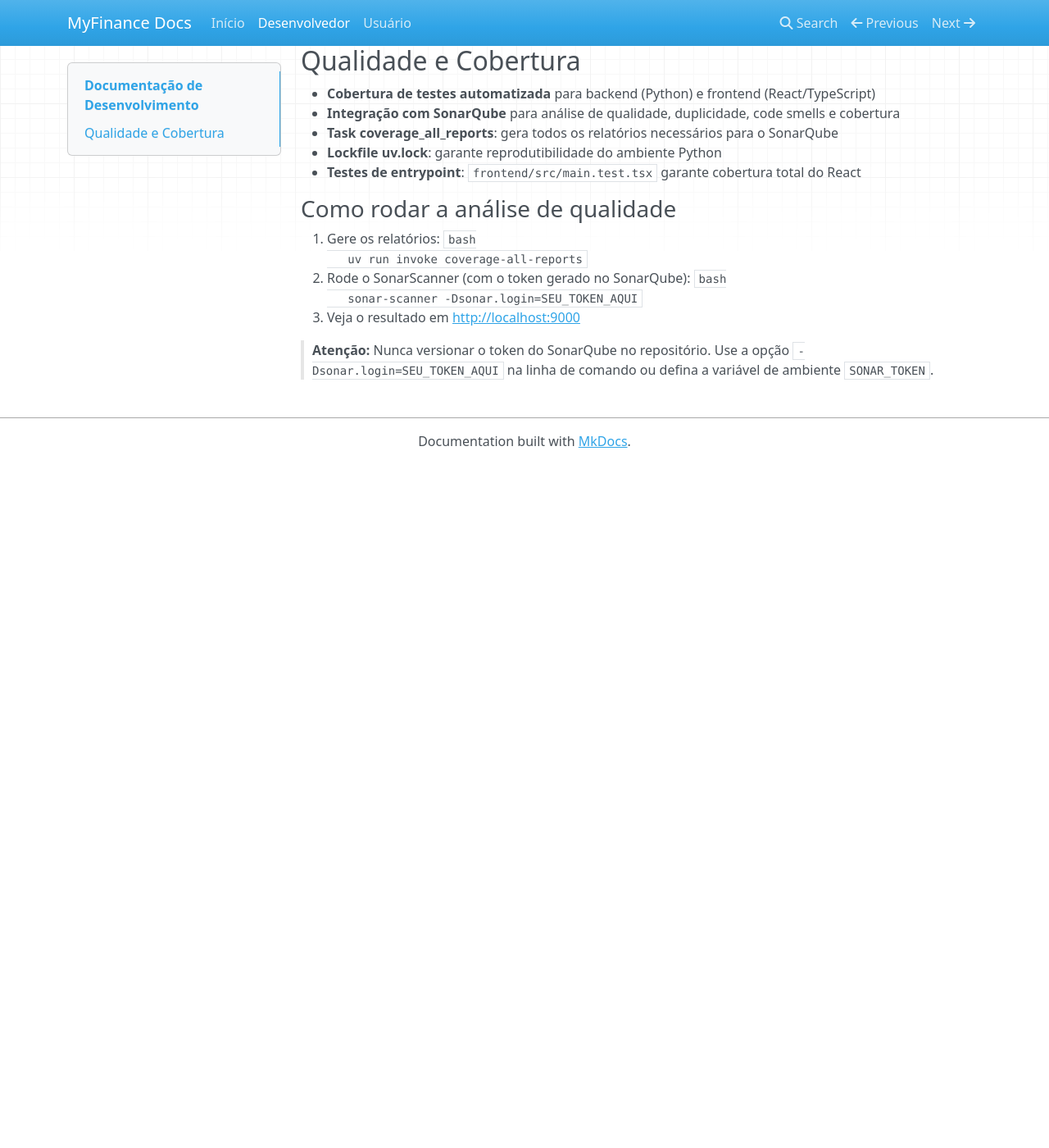
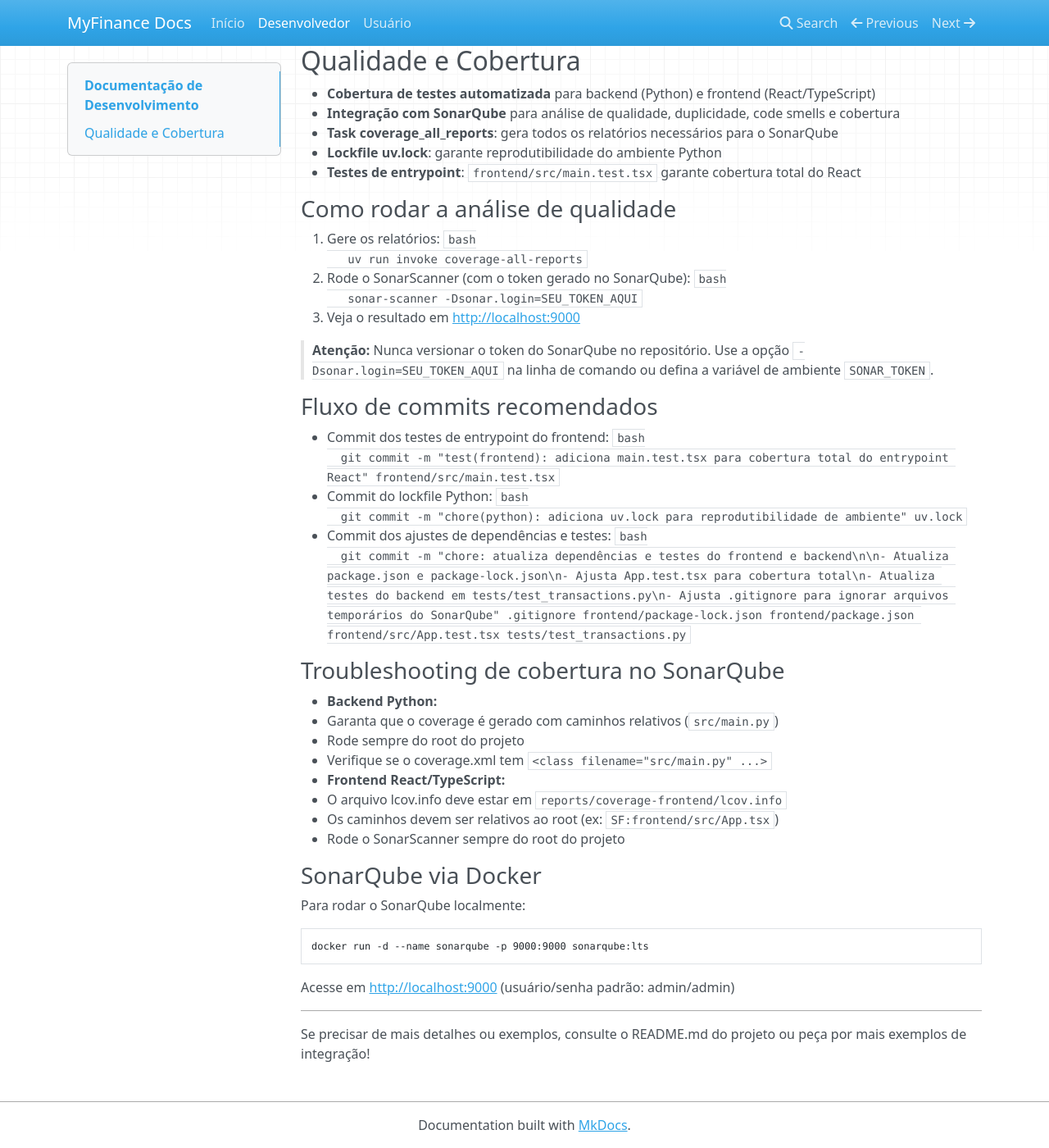
Before and after one commit to revton/myfinance, an MkDocs documentation site: the page built from docs/dev/index.md, in a window 1280 px wide and 1400 px high, scrolled down 79 px. Shown: the whole window at 82% size. Built offline with MkDocs 1.6.1, drawn with Linux system fonts in a browser that asks for light colours; nearby versions of some CDN libraries; before the commit the page ends 900 px from its top, so only the background shows below that.

Commit message:
docs(dev): atualiza documentação de desenvolvimento com fluxo de cobertura, qualidade, SonarQube e troubleshooting

````diff
--- a/docs/dev/index.md
+++ b/docs/dev/index.md
@@ -21,3 +21,41 @@
 3. Veja o resultado em [http://localhost:9000](http://localhost:9000)
 
 > **Atenção:** Nunca versionar o token do SonarQube no repositório. Use a opção `-Dsonar.login=SEU_TOKEN_AQUI` na linha de comando ou defina a variável de ambiente `SONAR_TOKEN`.
+
+### Fluxo de commits recomendados
+
+- Commit dos testes de entrypoint do frontend:
+  ```bash
+  git commit -m "test(frontend): adiciona main.test.tsx para cobertura total do entrypoint React" frontend/src/main.test.tsx
+  ```
+- Commit do lockfile Python:
+  ```bash
+  git commit -m "chore(python): adiciona uv.lock para reprodutibilidade de ambiente" uv.lock
+  ```
+- Commit dos ajustes de dependências e testes:
+  ```bash
+  git commit -m "chore: atualiza dependências e testes do frontend e backend\n\n- Atualiza package.json e package-lock.json\n- Ajusta App.test.tsx para cobertura total\n- Atualiza testes do backend em tests/test_transactions.py\n- Ajusta .gitignore para ignorar arquivos temporários do SonarQube" .gitignore frontend/package-lock.json frontend/package.json frontend/src/App.test.tsx tests/test_transactions.py
+  ```
+
+### Troubleshooting de cobertura no SonarQube
+
+- **Backend Python:**
+  - Garanta que o coverage é gerado com caminhos relativos (`src/main.py`)
+  - Rode sempre do root do projeto
+  - Verifique se o coverage.xml tem `<class filename="src/main.py" ...>`
+- **Frontend React/TypeScript:**
+  - O arquivo lcov.info deve estar em `reports/coverage-frontend/lcov.info`
+  - Os caminhos devem ser relativos ao root (ex: `SF:frontend/src/App.tsx`)
+  - Rode o SonarScanner sempre do root do projeto
+
+### SonarQube via Docker
+
+Para rodar o SonarQube localmente:
+```bash
+docker run -d --name sonarqube -p 9000:9000 sonarqube:lts
+```
+Acesse em [http://localhost:9000](http://localhost:9000) (usuário/senha padrão: admin/admin)
+
+---
+
+Se precisar de mais detalhes ou exemplos, consulte o README.md do projeto ou peça por mais exemplos de integração!
````
